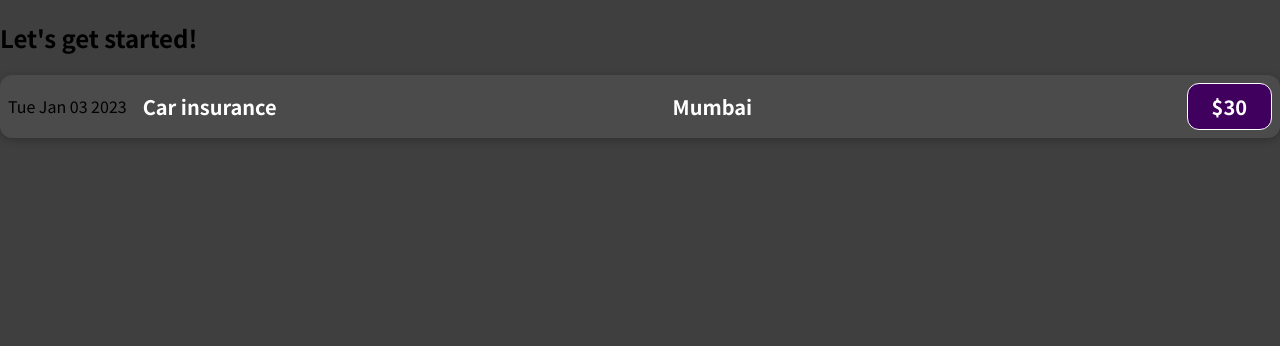
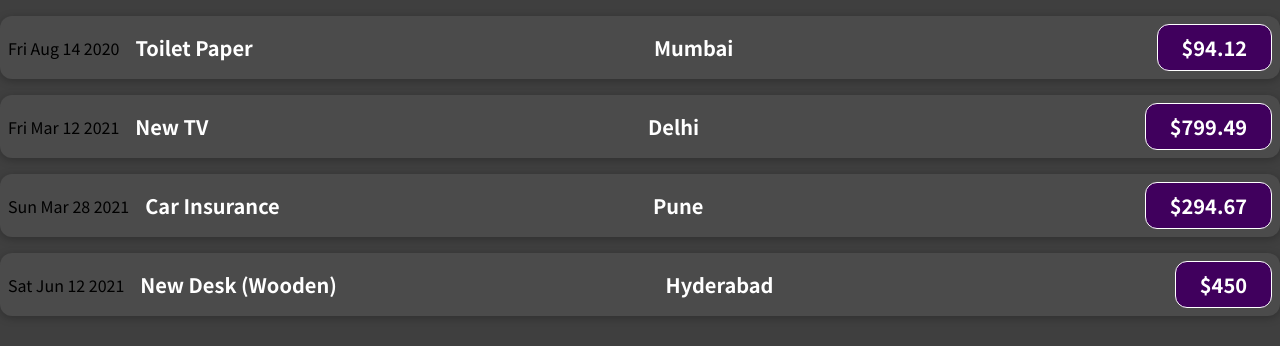
Before and after one commit to ramsankarAloor/react-tutorial-udemy, a JavaScript app: page / in a window 1280 px wide. Shown: the top 346 px of the page. Built offline with nearby package versions, Linux system fonts and the light colour scheme.

Commit message:
passing data using props

```diff
--- a/src/App.js
+++ b/src/App.js
@@ -1,10 +1,43 @@
 import ExpenseItem from "./components/ExpenseItem";
 
 function App() {
+  const expenses = [
+    {
+      id: "e1",
+      title: "Toilet Paper",
+      amount: 94.12,
+      date: new Date(2020, 7, 14),
+      location: 'Mumbai'
+    },
+    { id: "e2", title: "New TV", amount: 799.49, date: new Date(2021, 2, 12), location: 'Delhi' },
+    {
+      id: "e3",
+      title: "Car Insurance",
+      amount: 294.67,
+      date: new Date(2021, 2, 28),
+      location: 'Pune'
+    },
+    {
+      id: "e4",
+      title: "New Desk (Wooden)",
+      amount: 450,
+      date: new Date(2021, 5, 12),
+      location: 'Hyderabad'
+    },
+  ];
+
+  const expenseItems = expenses.map((expense) => (
+    <ExpenseItem
+      title={expense.title}
+      amount={expense.amount}
+      date={expense.date}
+      location={expense.location}
+    />
+  ));
+
   return (
     <div>
-      <h2>Let's get started!</h2>
-      <ExpenseItem />
+      {expenseItems}
     </div>
   );
 }
--- a/src/components/ExpenseItem.js
+++ b/src/components/ExpenseItem.js
@@ -1,17 +1,13 @@
 import "./ExpenseItem.css";
 
-function ExpenseItem() {
-  const expenseDate = new Date(2023, 0, 3);
-  const expenseAmount = 30;
-  const expenseDescription = "Car insurance";
-  const locationOfExpenditure = 'Mumbai';
+function ExpenseItem(props) {
   return (
     <div className="expense-item">
-      <div>{expenseDate.toDateString()}</div>
+      <div>{props.date.toDateString()}</div>
       <div className="expense-item__description">
-        <h2>{expenseDescription}</h2>
-        <h2>{locationOfExpenditure}</h2>
-        <div className="expense-item__price">${expenseAmount}</div>
+        <h2>{props.title}</h2>
+        <h2>{props.location}</h2>
+        <div className="expense-item__price">${props.amount}</div>
       </div>
     </div>
   );
```
